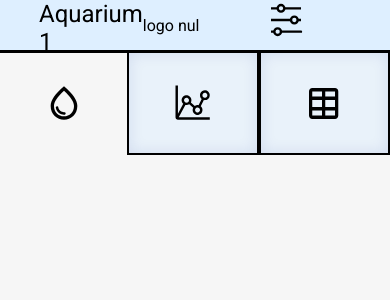
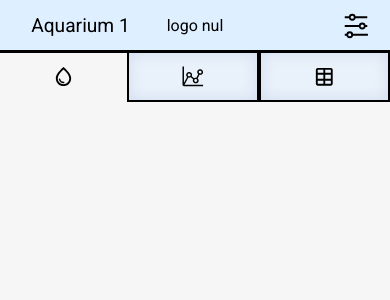
Before and after one commit to gaetancorin/aquanote, a PHP site: page /afficheur.html in a window 390 px wide. Shown: the top 300 px of the page. Run offline with PHP 8.4, Linux system fonts and the light colour scheme.

Commit message:
update header afficheur maj responsive

```diff
--- a/site/afficheur.css
+++ b/site/afficheur.css
@@ -1,3 +1,6 @@
+
+/* --- retirer css par default navigateur --*/
+
 body{
     background-color: #f6f6f6;
     margin: 0px;
@@ -8,6 +11,10 @@ h2{
     margin: 0px;
 }
 
+/* ///////////-- HEADER --\\\\\\\\\\ */
+
+/* --------header top_nav------ */
+
 header div{
     width: 100vw;
     height: 8vw;
@@ -17,21 +24,34 @@ header div{
     border-bottom: solid 3px black;
 
     display: grid;
-    grid-template-columns: 1fr 1fr 1fr;
+    grid-template-columns: 2fr 1fr 2fr;
 
 }
 
 header div h2{
-    margin-left: 10vw;
+    margin-left: 8vw;
     font-weight: 400;
+    align-self: center;
+    justify-self: start;
+    font-size: 1.2em;
 }
 
 
 header div img{
-    width: 40px;
+    width: 30px;
     display: block;
     margin-right: 5vw;
+    align-self: center;
+    justify-self: end;
 }
+
+header div p{
+    align-self: center;
+    justify-self: center;
+}
+
+
+/* ----- header bottom_nav ----*/
 
 nav ul{
     padding: 0px;
@@ -50,7 +70,6 @@ li{
     border-left: solid 2px black;
     border-right: solid 2px black;
     border-bottom: solid 2px black;
-
     box-shadow: inset 0px 0px 15px rgba(0, 32, 138, 0.1);
 }
 
@@ -61,9 +80,35 @@ nav ul li:first-of-type{
 }
 
 li  a img{
-    width: 40px;
+    width: 6vw;
+    max-width: 40px;
     display: block;
-    padding: 30 0px;
+    padding: 3vw 0px;
     margin: 0 auto;
 
 }
+
+/*////////--  HEADER RESPONSIVE --\\\\\\\\ */
+
+@media screen and (min-width: 600px){
+
+    /* header top_nav-responsive */
+
+    header div img{
+        width: 40px;
+
+    }
+
+    header div h2{
+        font-size: 1.5em;
+    }
+
+    /* header bottom_nav-responsive */
+
+    li  a img{
+        max-width: 40px;
+        padding: 30px 0px;
+
+    }
+
+}
```
